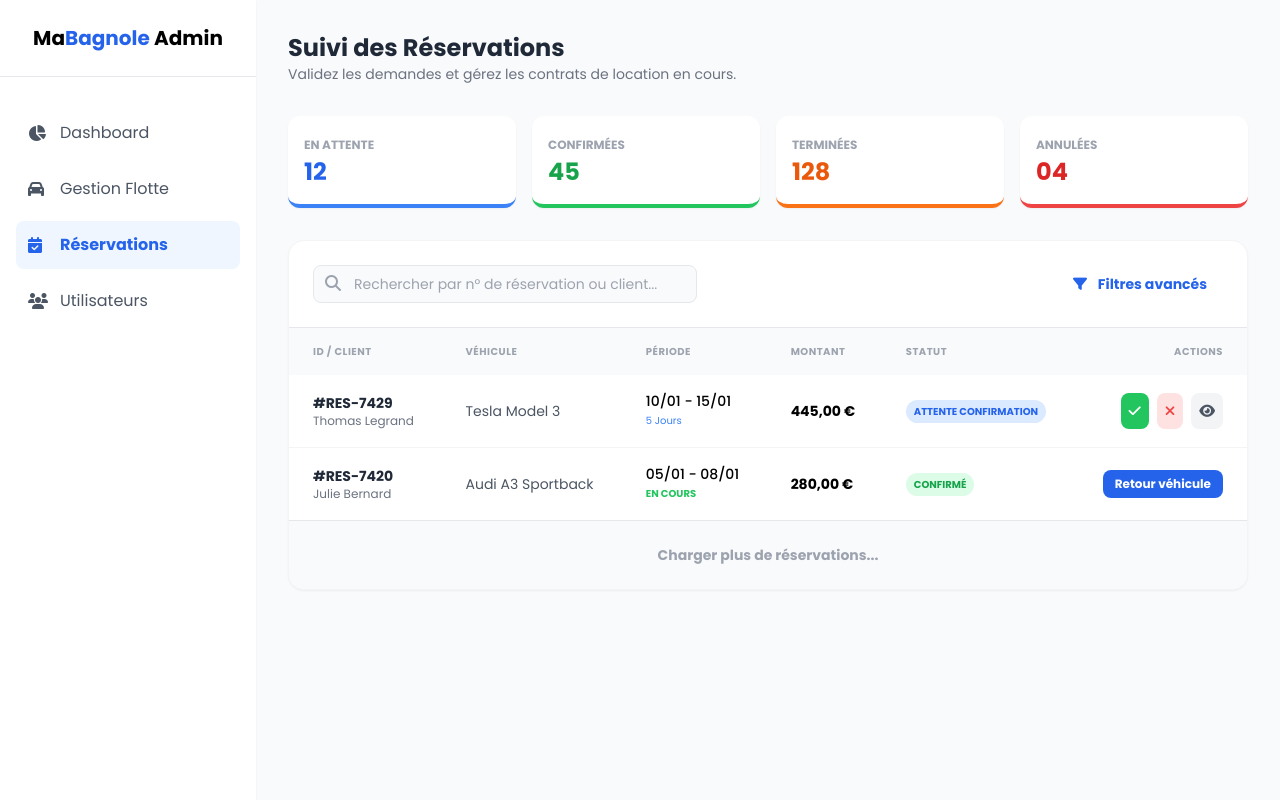
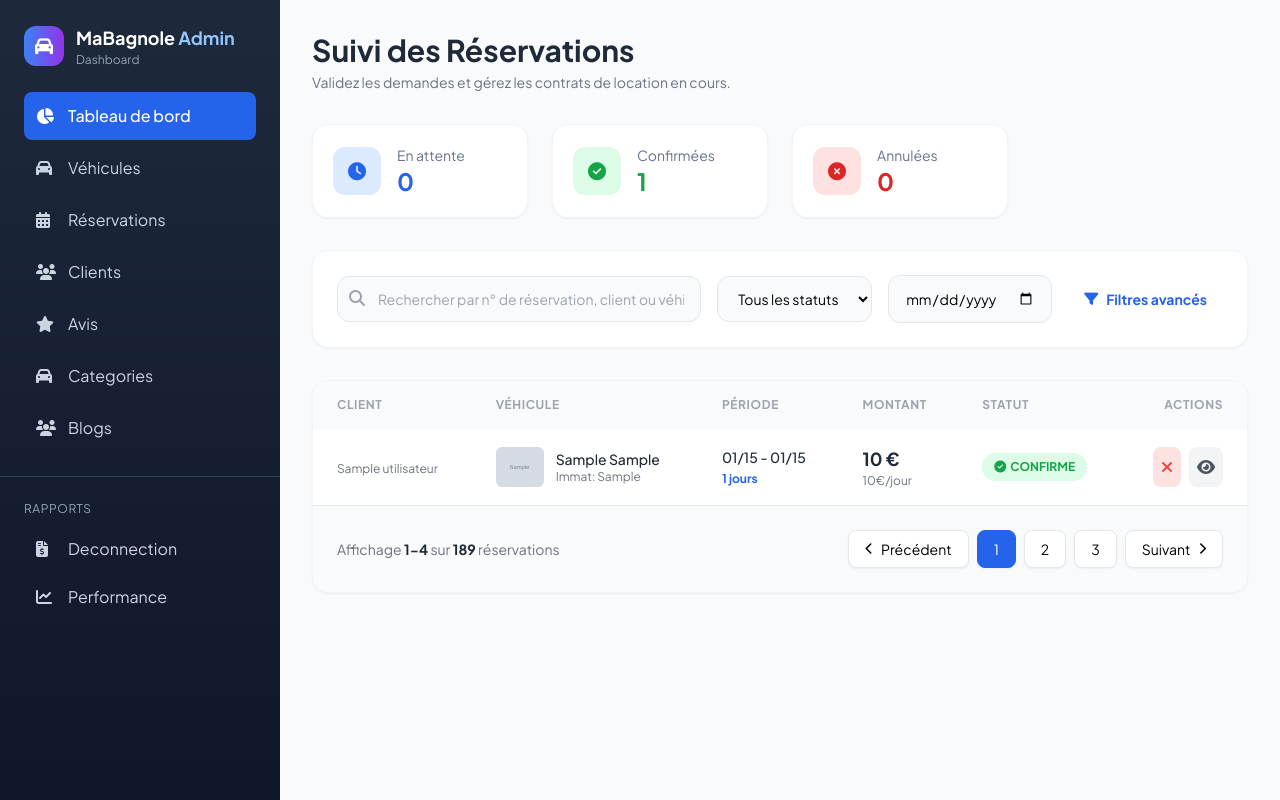
Before and after one commit to mohamedAttefi/Mabagnole-V2, a PHP site: the page made by admin/Gestion_des_réservations/reservations.php in a window 1280 px wide. Run offline with PHP 8.4, Linux system fonts and the light colour scheme; the visitor is signed in with stand-in values (Sample User, id 1); tables that the repository leaves empty or names only in its code hold one stand-in row (values such as "Sample post"); grey boxes marked "Sample" are stand-in pictures; some libraries are stand-ins or nearby versions.

Commit message:
update reservations display for admin

```diff
--- a/admin/Gestion_des_réservations/reservations.php
+++ b/admin/Gestion_des_réservations/reservations.php
@@ -1,139 +1,228 @@
-<!DOCTYPE html>
-<html lang="fr">
-<head>
-    <meta charset="UTF-8">
-    <meta name="viewport" content="width=device-width, initial-scale=1.0">
-    <title>Gestion Réservations - Admin MaBagnole</title>
-    <script src="https://cdn.tailwindcss.com"></script>
-    <link href="https://fonts.googleapis.com/css2?family=Poppins:wght@300;400;500;600;700&display=swap" rel="stylesheet">
-    <link rel="stylesheet" href="https://cdnjs.cloudflare.com/ajax/libs/font-awesome/6.4.0/css/all.min.css">
-    <style>body { font-family: 'Poppins', sans-serif; }</style>
-</head>
-<body class="bg-gray-50">
+<?php
+session_start();
+if (!isset($_SESSION['user_id']) || $_SESSION['user_role'] !== 'admin') {
+    header('Location: ../index.php');
+    exit();
+}
+include "../header.php";
+include "../../classes/Reservation.php";
 
-    <div class="flex min-h-screen">
-        <aside class="w-64 bg-white shadow-sm hidden lg:flex flex-col sticky top-0 h-screen">
-            <div class="p-6 border-b text-center">
-                <span class="text-xl font-bold">Ma<span class="text-blue-600">Bagnole</span> Admin</span>
-            </div>
-            <nav class="flex-grow p-4 space-y-2 mt-4">
-                <a href="admin-dashboard.html" class="flex items-center gap-3 p-3 text-gray-600 hover:bg-gray-50 rounded-lg transition">
-                    <i class="fas fa-chart-pie w-5"></i> Dashboard
-                </a>
-                <a href="admin-fleet.html" class="flex items-center gap-3 p-3 text-gray-600 hover:bg-gray-50 rounded-lg transition">
-                    <i class="fas fa-car w-5"></i> Gestion Flotte
-                </a>
-                <a href="admin-bookings.html" class="flex items-center gap-3 p-3 bg-blue-50 text-blue-600 rounded-lg font-bold transition">
-                    <i class="fas fa-calendar-check w-5"></i> Réservations
-                </a>
-                <a href="admin-users.html" class="flex items-center gap-3 p-3 text-gray-600 hover:bg-gray-50 rounded-lg transition">
-                    <i class="fas fa-users w-5"></i> Utilisateurs
-                </a>
-            </nav>
-        </aside>
+$reservation_en_attente = Reservation::getAll(null, null, "en_attente");
+$reservation_confirmee = Reservation::getAll(null, null, "confirmee");
+$reservation_annulee = Reservation::getAll(null, null, "annulee");
+$reservations = Reservation::getAll();
 
-        <main class="flex-grow p-8">
+?>
+
+<main class="main-content">
+    <div class="p-6 lg:p-8 pt-20 lg:pt-8">
+        <!-- Page Header -->
         <div class="mb-8">
-                <h1 class="text-2xl font-bold text-gray-800">Suivi des Réservations</h1>
-                <p class="text-sm text-gray-500">Validez les demandes et gérez les contrats de location en cours.</p>
+            <h1 class="text-2xl lg:text-3xl font-bold text-gray-800">Suivi des Réservations</h1>
+            <p class="text-sm text-gray-500 mt-1">Validez les demandes et gérez les contrats de location en cours.</p>
         </div>
 
-            <div class="grid grid-cols-1 md:grid-cols-4 gap-4 mb-8">
-                <button class="bg-white p-4 rounded-xl shadow-sm border-b-4 border-blue-500 hover:shadow-md transition text-left">
-                    <span class="text-xs font-bold text-gray-400 uppercase">En attente</span>
-                    <span class="block text-2xl font-bold text-blue-600">12</span>
+        <!-- Stats Cards -->
+        <div class="grid grid-cols-1 sm:grid-cols-2 lg:grid-cols-4 gap-6 mb-8">
+            <div class="bg-white p-5 rounded-2xl shadow-sm border border-gray-100 hover:shadow-md transition">
+                <div class="flex items-center gap-4">
+                    <div class="w-12 h-12 bg-blue-100 rounded-xl flex items-center justify-center">
+                        <i class="fas fa-clock text-blue-600 text-lg"></i>
+                    </div>
+                    <div>
+                        <p class="text-slate-500 text-sm">En attente</p>
+                        <p class="text-2xl font-bold text-blue-600"><?= count($reservation_en_attente) ?></p>
+                    </div>
+                </div>
+            </div>
+
+            <div class="bg-white p-5 rounded-2xl shadow-sm border border-gray-100 hover:shadow-md transition">
+                <div class="flex items-center gap-4">
+                    <div class="w-12 h-12 bg-green-100 rounded-xl flex items-center justify-center">
+                        <i class="fas fa-check-circle text-green-600 text-lg"></i>
+                    </div>
+                    <div>
+                        <p class="text-slate-500 text-sm">Confirmées</p>
+                        <p class="text-2xl font-bold text-green-600"><?= count($reservation_confirmee) ?></p>
+                    </div>
+                </div>
+            </div>
+
+            <div class="bg-white p-5 rounded-2xl shadow-sm border border-gray-100 hover:shadow-md transition">
+                <div class="flex items-center gap-4">
+                    <div class="w-12 h-12 bg-red-100 rounded-xl flex items-center justify-center">
+                        <i class="fas fa-times-circle text-red-600 text-lg"></i>
+                    </div>
+                    <div>
+                        <p class="text-slate-500 text-sm">Annulées</p>
+                        <p class="text-2xl font-bold text-red-600"><?= count($reservation_annulee) ?></p>
+                    </div>
+                </div>
+            </div>
+        </div>
+
+        <!-- Search and Filter Bar -->
+        <div class="bg-white p-6 rounded-2xl shadow-sm border border-gray-100 mb-8">
+            <div class="flex flex-col lg:flex-row gap-4 items-center">
+                <div class="relative flex-grow">
+                    <input type="text"
+                        placeholder="Rechercher par n° de réservation, client ou véhicule..."
+                        class="w-full pl-10 pr-4 py-3 bg-gray-50 border border-gray-200 rounded-xl text-sm outline-none focus:ring-2 focus:ring-blue-600 focus:border-blue-600">
+                    <i class="fas fa-search absolute left-3 top-3.5 text-gray-400"></i>
+                </div>
+
+                <select class="bg-gray-50 border border-gray-200 rounded-xl px-4 py-3 text-sm outline-none focus:ring-2 focus:ring-blue-600">
+                    <option>Tous les statuts</option>
+                    <option>En attente</option>
+                    <option>Confirmées</option>
+                    <option>En cours</option>
+                    <option>Terminées</option>
+                    <option>Annulées</option>
+                </select>
+
+                <input type="date"
+                    class="bg-gray-50 border border-gray-200 rounded-xl px-4 py-3 text-sm outline-none focus:ring-2 focus:ring-blue-600">
+
+                <button class="text-sm text-blue-600 font-bold hover:bg-blue-50 px-4 py-3 rounded-xl transition flex items-center gap-2 whitespace-nowrap">
+                    <i class="fas fa-filter"></i>
+                    Filtres avancés
                 </button>
-                <button class="bg-white p-4 rounded-xl shadow-sm border-b-4 border-green-500 hover:shadow-md transition text-left">
-                    <span class="text-xs font-bold text-gray-400 uppercase">Confirmées</span>
-                    <span class="block text-2xl font-bold text-green-600">45</span>
-                </button>
-                <button class="bg-white p-4 rounded-xl shadow-sm border-b-4 border-orange-500 hover:shadow-md transition text-left">
-                    <span class="text-xs font-bold text-gray-400 uppercase">Terminées</span>
-                    <span class="block text-2xl font-bold text-orange-600">128</span>
-                </button>
-                <button class="bg-white p-4 rounded-xl shadow-sm border-b-4 border-red-500 hover:shadow-md transition text-left">
-                    <span class="text-xs font-bold text-gray-400 uppercase">Annulées</span>
-                    <span class="block text-2xl font-bold text-red-600">04</span>
-                </button>
+            </div>
         </div>
 
         <div class="bg-white rounded-2xl shadow-sm border border-gray-100 overflow-hidden">
-                <div class="p-6 border-b flex flex-col md:flex-row justify-between items-center gap-4">
-                    <div class="relative w-full md:w-96">
-                        <input type="text" placeholder="Rechercher par n° de réservation ou client..." class="w-full pl-10 pr-4 py-2 bg-gray-50 border rounded-lg text-sm outline-none focus:ring-2 focus:ring-blue-600">
-                        <i class="fas fa-search absolute left-3 top-2.5 text-gray-400"></i>
-                    </div>
-                    <button class="text-sm text-blue-600 font-bold hover:bg-blue-50 px-4 py-2 rounded-lg transition">
-                        <i class="fas fa-filter mr-2"></i> Filtres avancés
-                    </button>
-                </div>
-
             <div class="overflow-x-auto">
-                    <table class="w-full text-left">
-                        <thead class="bg-gray-50 text-[10px] text-gray-400 uppercase font-bold tracking-wider">
-                            <tr>
-                                <th class="px-6 py-4">ID / Client</th>
-                                <th class="px-6 py-4">Véhicule</th>
-                                <th class="px-6 py-4">Période</th>
-                                <th class="px-6 py-4">Montant</th>
-                                <th class="px-6 py-4">Statut</th>
+                <table class="w-full min-w-[900px]">
+                    <thead class="bg-gray-50">
+                        <tr class="text-gray-400 text-xs uppercase tracking-wider font-bold">
+                            <th class="px-6 py-4 text-left">Client</th>
+                            <th class="px-6 py-4 text-left">Véhicule</th>
+                            <th class="px-6 py-4 text-left">Période</th>
+                            <th class="px-6 py-4 text-left">Montant</th>
+                            <th class="px-6 py-4 text-left">Statut</th>
                             <th class="px-6 py-4 text-right">Actions</th>
                         </tr>
                     </thead>
-                        <tbody class="divide-y divide-gray-100 text-sm">
+                    <tbody class="divide-y divide-gray-100">
+                        <?php foreach ($reservations as $reservation) { ?>
                             <tr class="hover:bg-gray-50 transition">
                                 <td class="px-6 py-4">
-                                    <p class="font-bold text-gray-800">#RES-7429</p>
-                                    <p class="text-xs text-gray-500">Thomas Legrand</p>
+                                    <div class="flex items-center gap-2 mt-1">
+
+                                        <p class="text-xs text-gray-500"><?= $reservation["nom"] ?></p>
+                                    </div>
                                 </td>
-                                <td class="px-6 py-4 text-gray-600">Tesla Model 3</td>
                                 <td class="px-6 py-4">
-                                    <p class="font-medium">10/01 - 15/01</p>
-                                    <p class="text-[10px] text-blue-500">5 Jours</p>
+                                    <div class="flex items-center gap-3">
+                                        <img src="<?= $reservation["image_url"] ?>" class="w-12 h-10 object-cover rounded-md">
+                                        <div>
+                                            <p class="text-sm font-medium text-gray-800"><?= $reservation["marque"] . " " . $reservation["modele"] ?></p>
+                                            <p class="text-xs text-gray-500">Immat: <?= $reservation["immatriculation"] ?></p>
+                                        </div>
+                                    </div>
                                 </td>
-                                <td class="px-6 py-4 font-bold">445,00 €</td>
                                 <td class="px-6 py-4">
-                                    <span class="bg-blue-100 text-blue-600 text-[10px] font-bold px-2 py-1 rounded-full uppercase">Attente Confirmation</span>
+                                    <div class="space-y-1">
+                                        <p class="text-sm font-medium text-gray-800"><?= (new DateTime($reservation["date_debut"]))->format("m/d") ?> - <?= (new DateTime($reservation["date_fin"]))->format("m/d") ?></p>
+                                        <?php
+                                        $debut = new DateTime($reservation["date_debut"]);
+                                        $fin = new DateTime($reservation["date_fin"]);
+                                        $interval = $debut->diff($fin);
+                                        $nbJours = $interval->days;
+                                        ?>
+                                        <p class="text-xs text-blue-600 font-bold"><?= $nbJours + 1 ?> jours</p>
+                                    </div>
                                 </td>
-                                <td class="px-6 py-4 text-right">
+                                <td class="px-6 py-4">
+                                    <p class="text-lg font-bold text-gray-800"><?= $reservation["prix_total"] ?> €</p>
+                                    <p class="text-xs text-gray-500"><?= $reservation["prix_journalier"] ?>€/jour</p>
+                                </td>
+                                <td class="px-6 py-4">
+                                    <span class="inline-flex items-center gap-1  <?= $reservation["statut"] == "annulee" ? "bg-red-100 text-red-600" : ($reservation["statut"] == "confirmee" ? "bg-green-100 text-green-600" : "bg-blue-100 text-blue-600") ?> text-xs font-bold px-3 py-1.5 rounded-full uppercase">
+                                        <i class="fas <?= $reservation["statut"] == "annulee" ? "fa-ban" : ($reservation["statut"] == "confirmee" ? "fa-check-circle" : "fa-clock") ?> text-xs"></i>
+                                        <?= $reservation["statut"] == "annulee" ? "ANNULE" : ($reservation["statut"] == "confirmee" ? "CONFIRME" : "ATTENTE") ?>
+                                    </span>
+                                </td>
+                                <td class="px-6 py-4">
                                     <div class="flex justify-end gap-2">
-                                        <button class="bg-green-500 text-white p-2 rounded-lg hover:bg-green-600 transition" title="Confirmer"><i class="fas fa-check"></i></button>
-                                        <button class="bg-red-100 text-red-500 p-2 rounded-lg hover:bg-red-200 transition" title="Annuler"><i class="fas fa-times"></i></button>
-                                        <button class="bg-gray-100 text-gray-600 p-2 rounded-lg hover:bg-gray-200 transition"><i class="fas fa-eye"></i></button>
+                                        <?php if ($reservation["statut"] == "en_attente") { ?>
+                                            <a href="reservation-approval.php?id=<?= $reservation["id"] ?>" class="bg-green-500 text-white p-2 rounded-lg hover:bg-green-600 transition" title="Confirmer">
+                                                <i class="fas fa-check"></i>
+                                            </a>
+                                        <?php } ?>
+                                        <a href="reservation-annulee.php?id=<?= $reservation["id"] ?>" class="bg-red-100 text-red-500 p-2 rounded-lg hover:bg-red-200 transition" title="Annuler">
+                                            <i class="fas fa-times"></i>
+                                        </a>
+                                        <a class="bg-gray-100 text-gray-600 p-2 rounded-lg hover:bg-gray-200 transition" title="Voir détails">
+                                            <i class="fas fa-eye"></i>
+                                        </a>
                                     </div>
                                 </td>
                             </tr>
-
-                            <tr class="hover:bg-gray-50 transition">
-                                <td class="px-6 py-4">
-                                    <p class="font-bold text-gray-800">#RES-7420</p>
-                                    <p class="text-xs text-gray-500">Julie Bernard</p>
-                                </td>
-                                <td class="px-6 py-4 text-gray-600">Audi A3 Sportback</td>
-                                <td class="px-6 py-4">
-                                    <p class="font-medium">05/01 - 08/01</p>
-                                    <p class="text-[10px] text-green-500 font-bold uppercase">En cours</p>
-                                </td>
-                                <td class="px-6 py-4 font-bold">280,00 €</td>
-                                <td class="px-6 py-4">
-                                    <span class="bg-green-100 text-green-600 text-[10px] font-bold px-2 py-1 rounded-full uppercase">Confirmé</span>
-                                </td>
-                                <td class="px-6 py-4 text-right">
-                                    <div class="flex justify-end gap-2">
-                                        <button class="bg-blue-600 text-white px-3 py-1.5 rounded-lg text-xs font-bold hover:bg-blue-700 transition">Retour véhicule</button>
-                                    </div>
-                                </td>
-                            </tr>
+                        <?php } ?>
                     </tbody>
                 </table>
             </div>
 
-                <div class="p-6 bg-gray-50 flex justify-center border-t">
-                    <button class="text-sm font-bold text-gray-400 hover:text-blue-600 transition">Charger plus de réservations...</button>
+            <div class="p-6 bg-gray-50 border-t border-gray-200">
+                <div class="flex flex-col sm:flex-row justify-between items-center gap-4">
+                    <p class="text-sm text-gray-500">
+                        Affichage <span class="font-bold text-gray-800">1-4</span> sur <span class="font-bold text-gray-800">189</span> réservations
+                    </p>
+                    <div class="flex gap-2">
+                        <button class="px-4 py-2 bg-white border border-gray-200 rounded-lg hover:bg-gray-100 transition shadow-sm flex items-center gap-2 text-sm">
+                            <i class="fas fa-chevron-left text-xs"></i>
+                            <span>Précédent</span>
+                        </button>
+                        <button class="px-4 py-2 bg-blue-600 text-white border border-blue-600 rounded-lg hover:bg-blue-700 transition shadow-sm text-sm">
+                            1
+                        </button>
+                        <button class="px-4 py-2 bg-white border border-gray-200 rounded-lg hover:bg-gray-100 transition shadow-sm text-sm">
+                            2
+                        </button>
+                        <button class="px-4 py-2 bg-white border border-gray-200 rounded-lg hover:bg-gray-100 transition shadow-sm text-sm">
+                            3
+                        </button>
+                        <button class="px-4 py-2 bg-white border border-gray-200 rounded-lg hover:bg-gray-100 transition shadow-sm flex items-center gap-2 text-sm">
+                            <span>Suivant</span>
+                            <i class="fas fa-chevron-right text-xs"></i>
+                        </button>
+                    </div>
+                </div>
+            </div>
         </div>
     </div>
 </main>
-    </div>
+
+<script>
+    // Mobile sidebar toggle functionality
+    const mobileMenuToggle = document.getElementById('mobileMenuToggle');
+    const sidebar = document.querySelector('.sidebar');
+    const overlay = document.getElementById('overlay');
+
+    if (mobileMenuToggle && sidebar && overlay) {
+        mobileMenuToggle.addEventListener('click', function() {
+            sidebar.classList.toggle('active');
+            overlay.classList.toggle('hidden');
+        });
+
+        overlay.addEventListener('click', function() {
+            sidebar.classList.remove('active');
+            overlay.classList.add('hidden');
+        });
+
+        // Close sidebar when clicking on a link (mobile)
+        sidebar.querySelectorAll('a').forEach(link => {
+            link.addEventListener('click', function() {
+                if (window.innerWidth < 1024) {
+                    sidebar.classList.remove('active');
+                    overlay.classList.add('hidden');
+                }
+            });
+        });
+    }
+</script>
 
 </body>
+
 </html>
```
Lines whose indentation alone changed are shown as unchanged.
